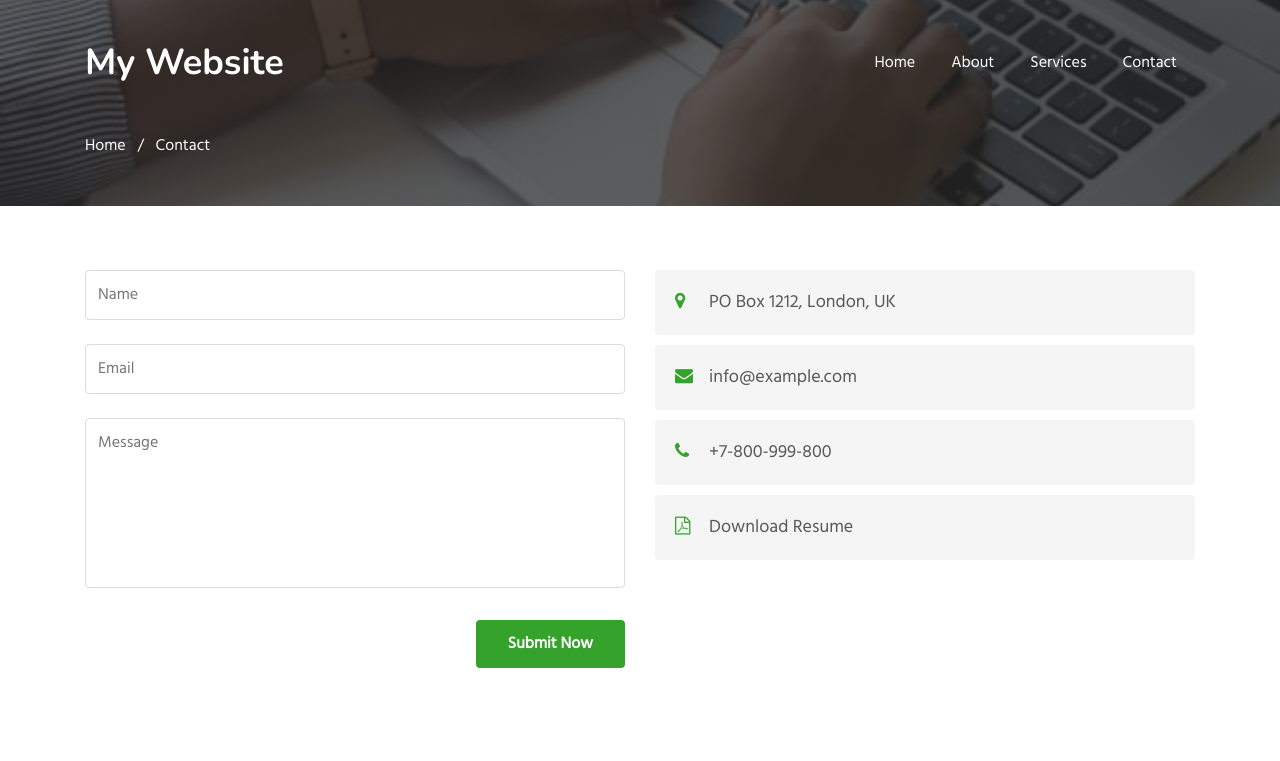
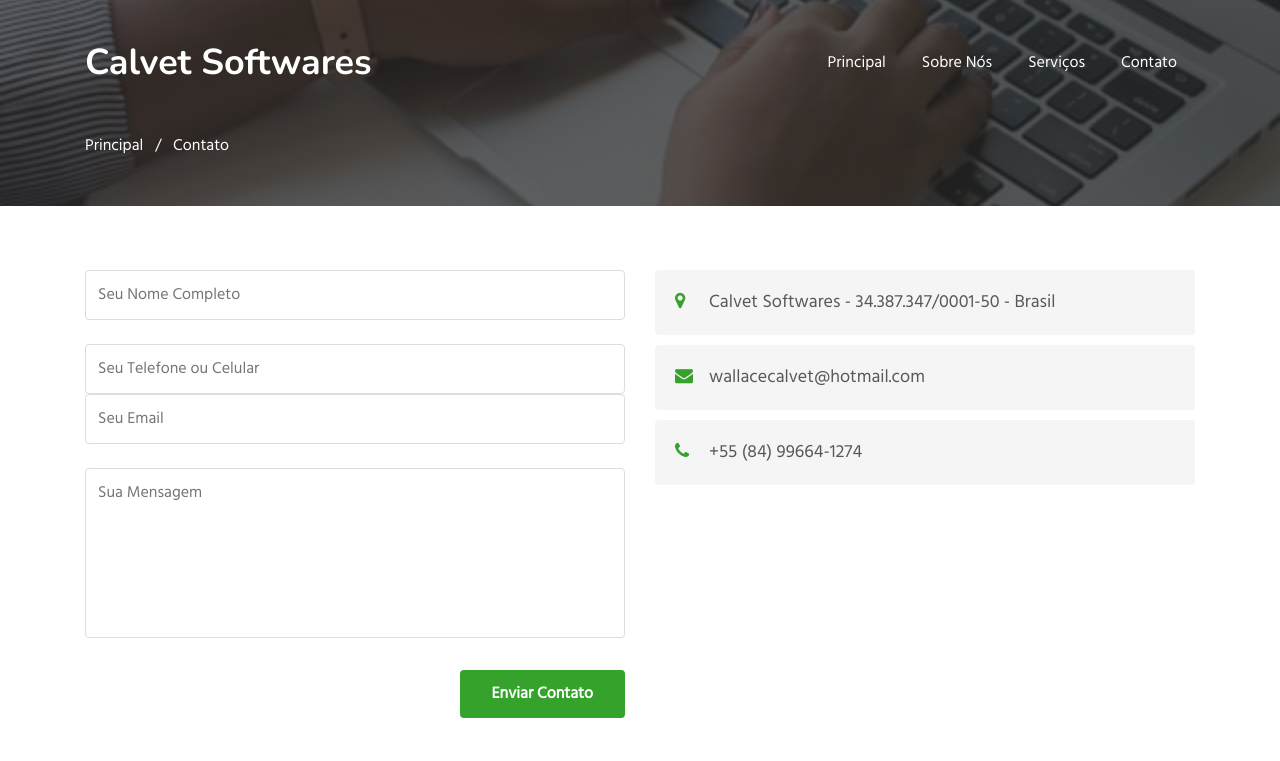
Before and after one commit to calvet/calvet.github.io, a plain HTML site: page contact.html in a window 1280 px wide. Shown: the top 761 px of the page. Drawn offline with nearby package versions, Linux system fonts and the light colour scheme; grey boxes are pictures that could not be loaded.

Commit message:
Ajustes em todas páginas. Corrigido nome da empresa. Etc

```diff
--- a/contact.html
+++ b/contact.html
@@ -1,15 +1,11 @@
-<!--
-Author: W3layouts
-Author URL: http://w3layouts.com
--->
 <!doctype html>
-<html lang="en">
+<html lang="pt-BR">
 <head>
     <!-- Required meta tags -->
     <meta charset="utf-8">
     <meta name="viewport" content="width=device-width, initial-scale=1, shrink-to-fit=no">
 
-    <title>My Website a Personal Portfolio Category Bootstrap Responsive Website Template | Contact :: W3layouts</title>
+    <title>Calvet Softwares | Contato</title>
     <!-- web fonts -->
     <link href="//fonts.googleapis.com/css?family=Nunito:400,600,700,800,900&display=swap" rel="stylesheet">
     <link href="//fonts.googleapis.com/css?family=Hind&display=swap" rel="stylesheet">
@@ -22,7 +18,7 @@ Author URL: http://w3layouts.com
 <section class="w3l-bootstrap-header">
   <nav class="navbar navbar-expand-lg navbar-light py-lg-3 py-2">
     <div class="container">
-      <a class="navbar-brand" href="index.html"> My Website</a>
+        <a class="navbar-brand" href="index.html"> Calvet Softwares</a>
       <!-- if logo is image enable this
     <a class="navbar-brand" href="#index.html">
         <img src="image-path" alt="Your logo" title="Your logo" style="height:35px;" />
@@ -31,25 +27,21 @@ Author URL: http://w3layouts.com
         aria-controls="navbarSupportedContent" aria-expanded="false" aria-label="Toggle navigation">
         <span class="navbar-toggler-icon fa fa-bars"></span>
       </button>
-
       <div class="collapse navbar-collapse" id="navbarSupportedContent">
           <ul class="navbar-nav ml-auto">
               <li class="nav-item">
-            <a class="nav-link" href="index.html">Home</a>
+                  <a class="nav-link" href="index.html">Principal</a>
               </li>
               <li class="nav-item">
-            <a class="nav-link" href="about.html">About</a>
+                  <a class="nav-link" href="about.html">Sobre nós</a>
               </li>
               <li class="nav-item">
-            <a class="nav-link" href="services.html">Services</a>
+                  <a class="nav-link" href="services.html">Serviços</a>
               </li>
-
-
               <li class="nav-item">
-            <a class="nav-link" href="contact.html">Contact</a>
+                  <a class="nav-link" href="contact.html">Contato</a>
               </li>
           </ul>
-
       </div>
     </div>
   </nav>
@@ -57,7 +49,7 @@ Author URL: http://w3layouts.com
 <section class="w3l-contact-breadcrum">
   <div class="breadcrum-bg">
     <div class="container py-5">
-      <p><a href="index.html">Home</a> &nbsp; / &nbsp; Contact</p>
+      <p><a href="index.html">Principal</a> &nbsp; / &nbsp; Contato</p>
      </div>
   </div>
 </section>
@@ -65,21 +57,18 @@ Author URL: http://w3layouts.com
 <section class="w3l-contacts-12" id="contact">
     <div class="contact-top pt-5">
         <div class="container py-md-3">
-
             <div class="row cont-main-top">
                <!-- contact form -->
                <div class="contacts12-main col-lg-6 ">
-
                 <form action="https://sendmail.w3layouts.com/submitForm" method="post" class="main-input">
                     <div class="top-inputs d-grid">
-                        <input type="text" placeholder="Name" name="w3lName" id="w3lName" required="">
-
+                        <input type="text" placeholder="Seu Nome Completo" name="w3lName" id="w3lName" required="">
                     </div>
-                    <input type="email" name="email" placeholder="Email" id="w3lSender" required="">
-
-                    <textarea placeholder="Message" name="w3lMessage" id="w3lMessage" required=""></textarea>
+                    <input type="text" name="telephone" placeholder="Seu Telefone ou Celular" id="w3lSender">
+                    <input type="email" name="email" placeholder="Seu Email" id="w3lSender" required="">
+                    <textarea placeholder="Sua Mensagem" name="w3lMessage" id="w3lMessage" required=""></textarea>
                     <div class="text-right">
-                        <button type="submit" class="btn btn-theme2">Submit Now</button>
+                        <button type="submit" class="btn btn-theme2">Enviar Contato</button>
                     </div>
                 </form>
             </div>
@@ -92,32 +81,30 @@ Author URL: http://w3layouts.com
                                 <span class="fa fa-map-marker" aria-hidden="true"></span>
                            </div>
                            <div class="cont-add-rgt">
-                            <p class="contact-text-sub">PO Box 1212, London, UK</p>
+                            <p class="contact-text-sub">Calvet Softwares - 34.387.347/0001-50 - Brasil</p>
                         </div>
-
                     </div>
                         <div class="cont-add add-2">
                             <div class="cont-add-lft">
                                 <span class="fa fa-envelope" aria-hidden="true"></span>
                            </div>
                            <div class="cont-add-rgt">
-                          <a href="mailto:info@example.com">
-                                <p class="contact-text-sub">info@example.com</p>
+                          <a href="mailto:wallacecalvet@hotmail.com">
+                                <p class="contact-text-sub">wallacecalvet@hotmail.com</p>
                             </a>
                         </div>
-
                     </div>
                         <div class="cont-add">
                             <div class="cont-add-lft">
                                 <span class="fa fa-phone" aria-hidden="true"></span>
                            </div>
                             <div class="cont-add-rgt">
-                                 <a href="tel:+7-800-999-800">
-                                    <p class="contact-text-sub">+7-800-999-800</p>
+                                 <a href="tel:5584996641274">
+                                    <p class="contact-text-sub">+55 (84) 99664-1274</p>
                                  </a>
                             </div>
                         </div>
-                        <div class="cont-add add-3">
+                        <!--div class="cont-add add-3">
                             <div class="cont-add-lft">
                                 <span class="fa fa-file-pdf-o" aria-hidden="true"></span>
                            </div>
@@ -126,19 +113,15 @@ Author URL: http://w3layouts.com
                                     <p class="contact-text-sub">Download Resume</p>
                                 </a>
                             </div>
-
-                        </div>
+                        </div-->
                     </div>
                 </div>
                 <!-- //contact address -->
-
             </div>
         </div>
         <!-- map -->
         <div class="map">
-            <iframe
-                src="https://www.google.com/maps/embed?pb=!1m18!1m12!1m3!1d158857.7281066703!2d-0.24168144921176335!3d51.5287718408761!2m3!1f0!2f0!3f0!3m2!1i1024!2i768!4f13.1!3m3!1m2!1s0x47d8a00baf21de75%3A0x52963a5addd52a99!2sLondon%2C%20UK!5e0!3m2!1sen!2sin!4v1569921526194!5m2!1sen!2sin"
-                frameborder="0" style="border:0;" allowfullscreen=""></iframe>
+            <iframe src="https://www.google.com/maps/embed?pb=!1m14!1m8!1m3!1d15876.990191593535!2d-35.210115!3d-5.8206722!3m2!1i1024!2i768!4f13.1!3m3!1m2!1s0x0%3A0x2c8640fda09bf153!2sCTC%20-%20Corporate%20Tower%20Center!5e0!3m2!1spt-BR!2sbr!4v1651420519647!5m2!1spt-BR!2sbr" style="border:0;" allowfullscreen="" loading="lazy" referrerpolicy="no-referrer-when-downgrade"></iframe>
         </div>
         <!-- //map -->
     </div>
@@ -149,9 +132,7 @@ Author URL: http://w3layouts.com
  <section class="w3l-footer-29-main" id="footer">
   <div class="footer-29 text-center">
       <div class="container">
-
         <div class="main-social-footer-29">
-
           <a href="#facebook" class="facebook"><span class="fa fa-facebook"></span></a>
           <a href="#twitter" class="twitter"><span class="fa fa-twitter"></span></a>
           <a href="#instagram" class="instagram"><span class="fa fa-instagram"></span></a>
@@ -159,8 +140,7 @@ Author URL: http://w3layouts.com
           <a href="#linkedin" class="linkedin"><span class="fa fa-linkedin"></span></a>
       </div>
           <div class="bottom-copies text-center">
-              <p class="copy-footer-29">© 2020 My Website. All rights reserved | Designed by <a href="https://w3layouts.com">W3layouts</a></p>
-
+              <p class="copy-footer-29">© 2022 Calvet Softwares - CNPJ 34.387.347/0001-50 | Todos os direitos reservados. | Designed by <a href="https://w3layouts.com">W3layouts</a></p>
           </div>
       </div>
   </div>
```
Also changed, not shown: about.html (+9 -38 lines), index.html (+9 -23 lines), services.html (+10 -22 lines), 1 other file. Lines whose indentation alone changed are shown as unchanged.
